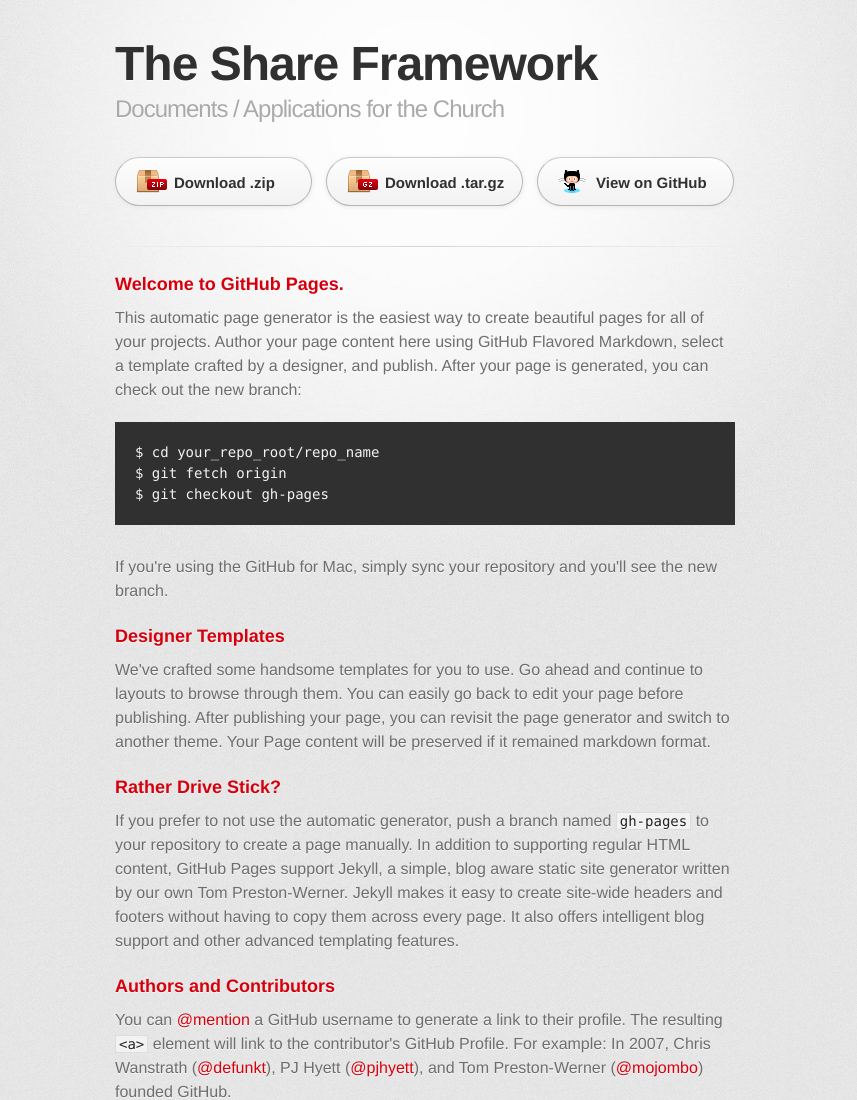
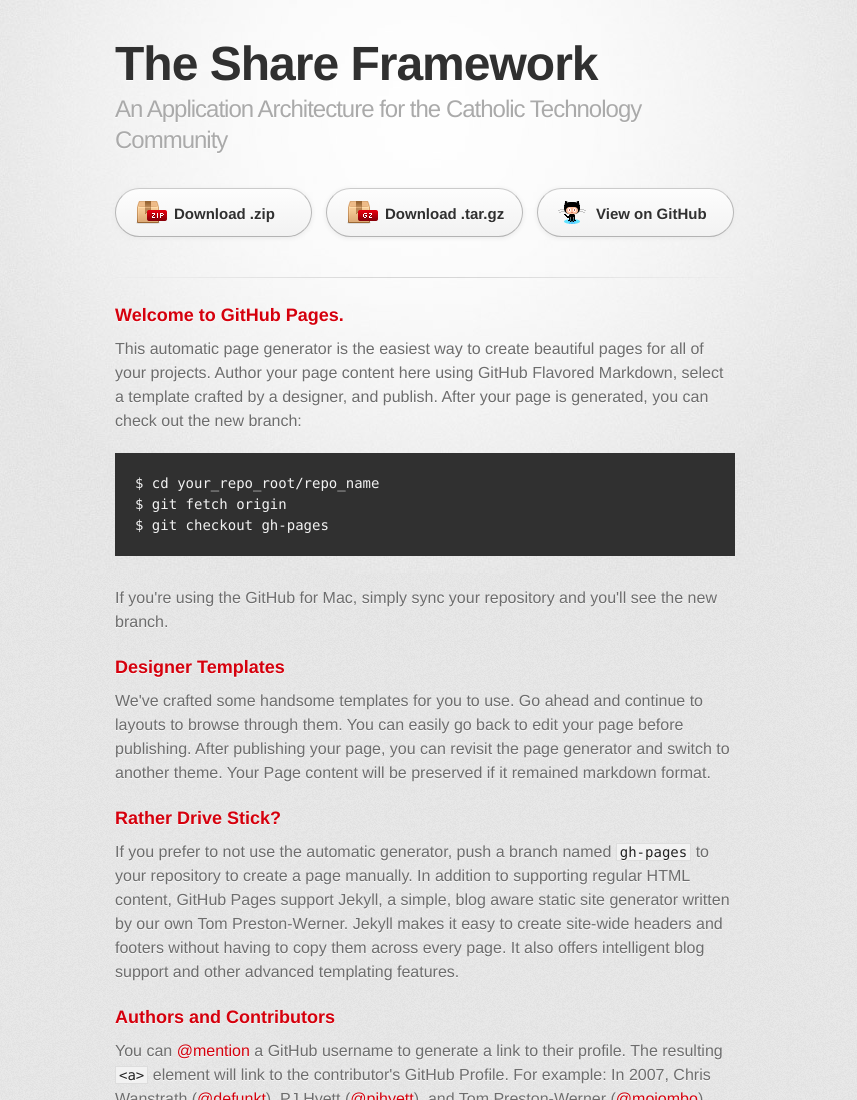
Before and after one commit to roxberry/share, a plain HTML site: page index.html in a window 1280 px wide. Shown: the top 1100 px of the page, without its empty margins (215-1072 px from the left). Drawn offline with Linux system fonts and the light colour scheme; a web font is replaced by a local one.

Commit message:
Update index.html

```diff
--- a/index.html
+++ b/index.html
@@ -19,7 +19,7 @@
 
         <header>
           <h1>The Share Framework</h1>
-          <h2>Documents / Applications for the Church</h2>
+          <h2>An Application Architecture for the Catholic Technology Community</h2>
         </header>
 
         <section id="downloads" class="clearfix">
```
